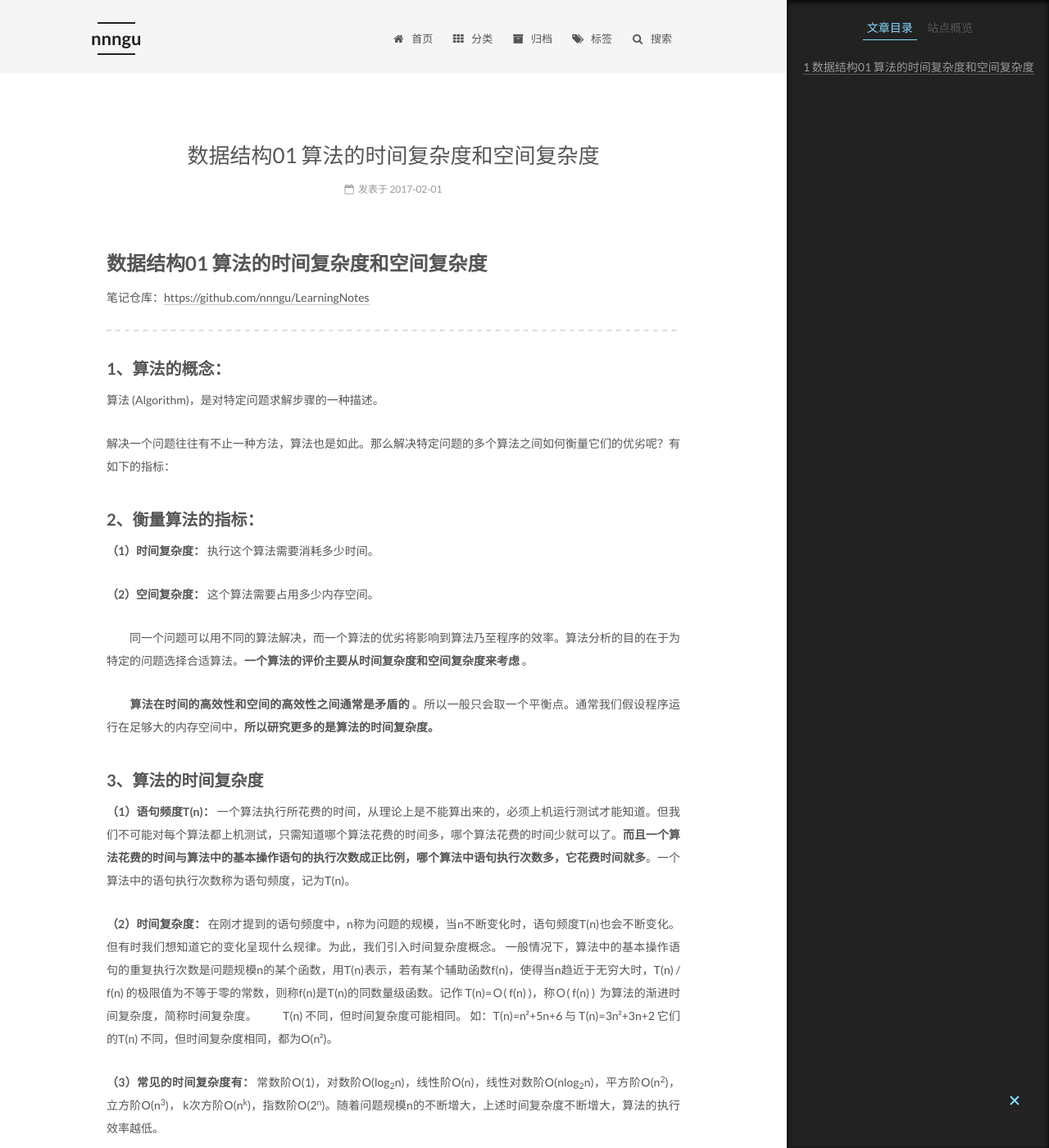
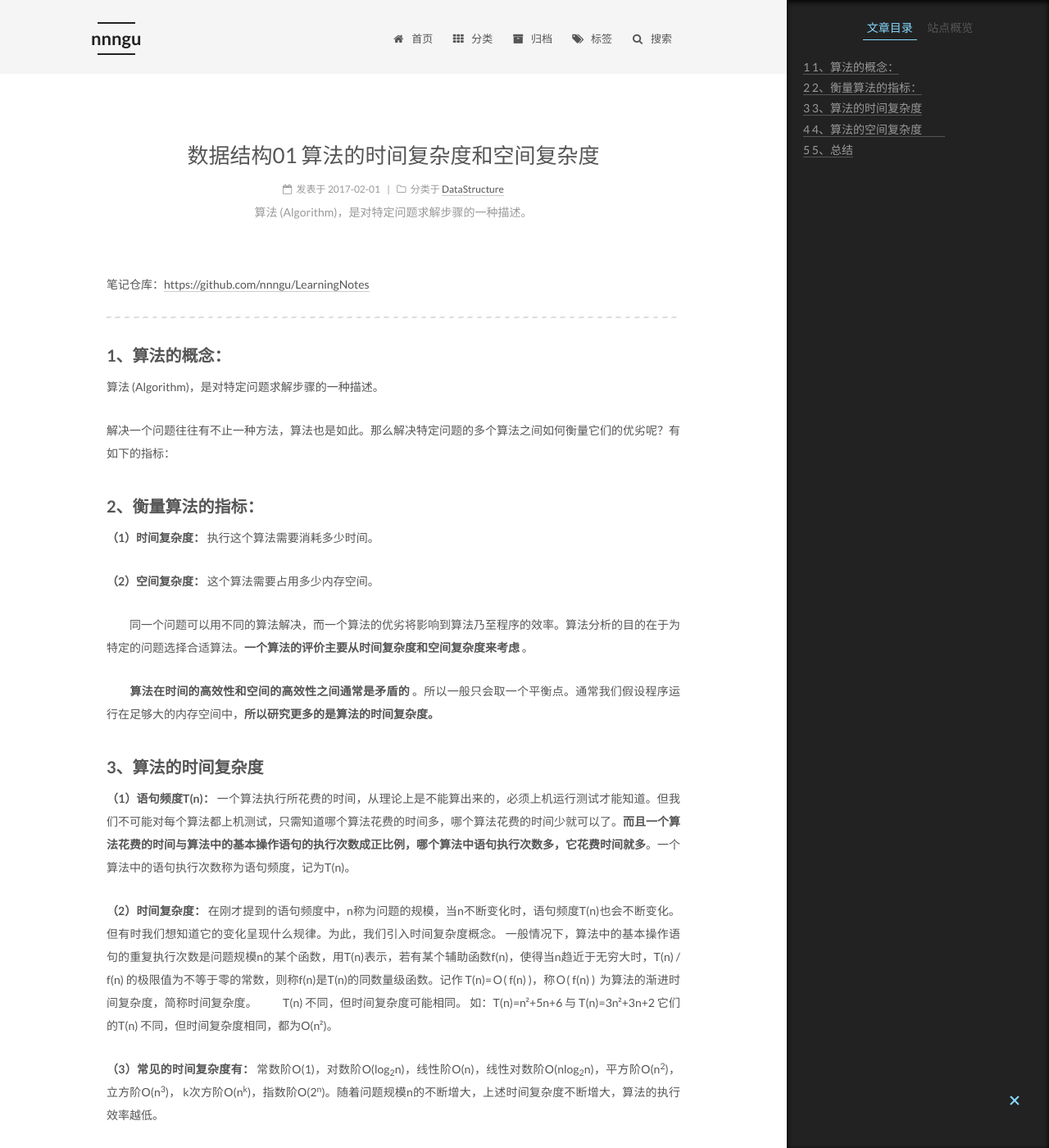
Before and after one commit to nnngu/LearningNotes, a Jekyll site: the page built from _posts/2017-02-01-数据结构01 算法的时间复杂度和空间复杂度.md, in a window 1280 px wide and 1400 px high. Shown: the whole window at 82% size. Built offline with Jekyll 4.4.1, drawn with Linux system fonts in a browser that asks for light colours.

Commit message:
修改文件: _posts/2017-02-01-数据结构01 算法的时间复杂度和空间复杂度.md

```diff
--- a/_posts/2017-02-01-数据结构01 算法的时间复杂度和空间复杂度.md
+++ b/_posts/2017-02-01-数据结构01 算法的时间复杂度和空间复杂度.md
@@ -1,4 +1,7 @@
-# 数据结构01 算法的时间复杂度和空间复杂度
+---
+categories: DataStructure
+description: 算法 (Algorithm)，是对特定问题求解步骤的一种描述。
+---
 
 笔记仓库：[https://github.com/nnngu/LearningNotes](https://github.com/nnngu/LearningNotes)
 
```
